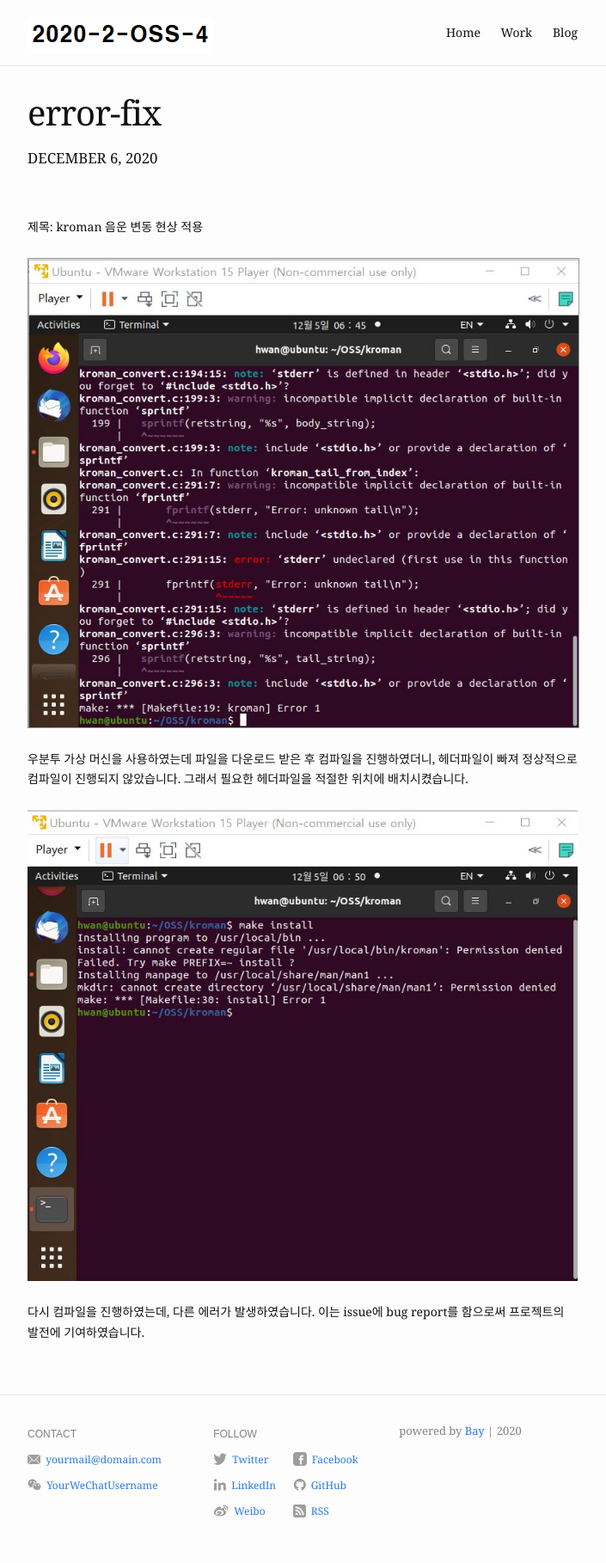
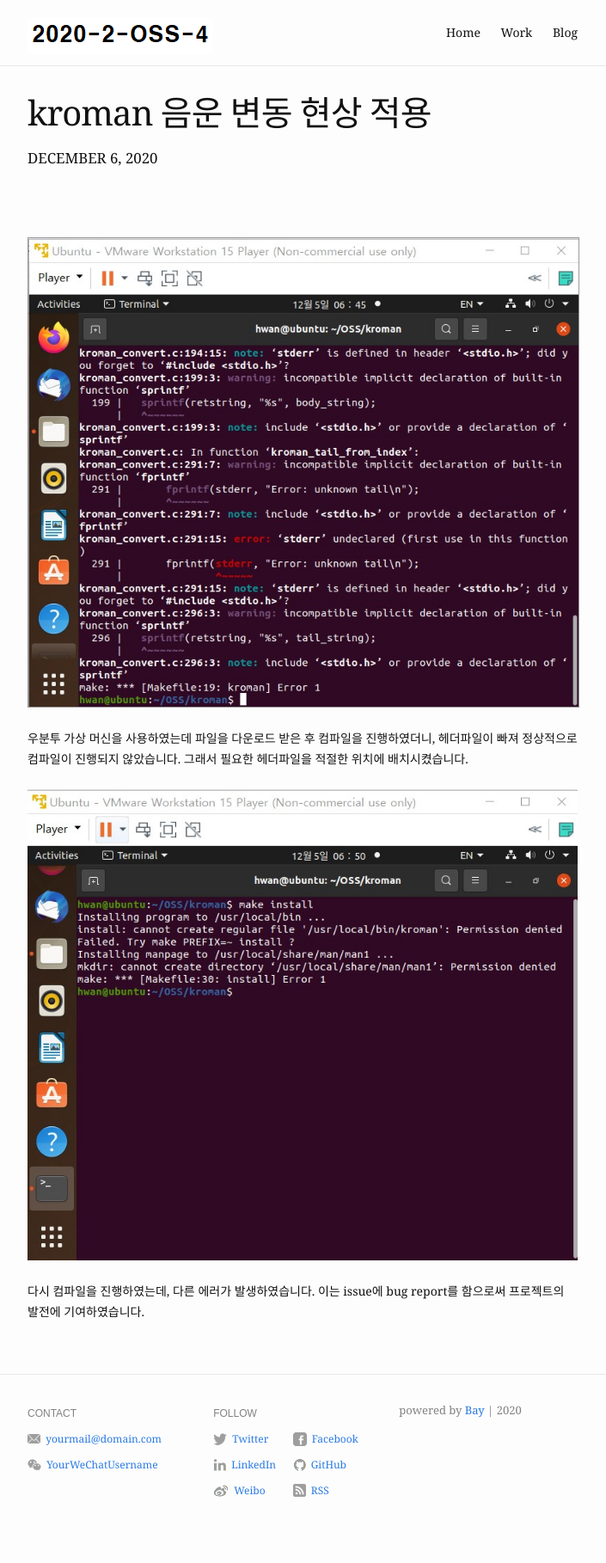
Before and after one commit to 20-2-SKKU-OSS/2020-2-OSS-4, a Jekyll site: the page built from _posts/2020-12-06-error-fix.md, in a window 1280 px wide. Shown: the whole page at 86% size, without its empty margins (288-993 px from the left). Built offline with Jekyll 4.4.1, drawn with Linux system fonts in a browser that asks for light colours; after the commit the page ends 1794 px from its top, so only the background shows below that.

Commit message:
Update 2020-12-06-error-fix.md

```diff
--- a/_posts/2020-12-06-error-fix.md
+++ b/_posts/2020-12-06-error-fix.md
@@ -1,12 +1,10 @@
 ---
 layout: post
-title:  "error-fix"
+title:  "kroman 음운 변동 현상 적용"
 date:   2020-12-06 10:00:40
 blurb: "A look at an example post using Bay Jekyll theme."
 og_image: /assets/img/error fix.jpg
 ---
-<br />
-제목: kroman 음운 변동 현상 적용
 <br />
 <br />
 <img src="{{ "/assets/img/error fix2.jpg" | absolute_url }}" alt="fix1" class="post-pic"/>
```
